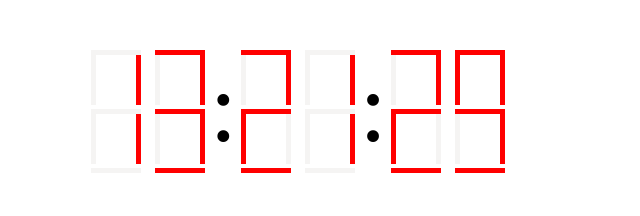
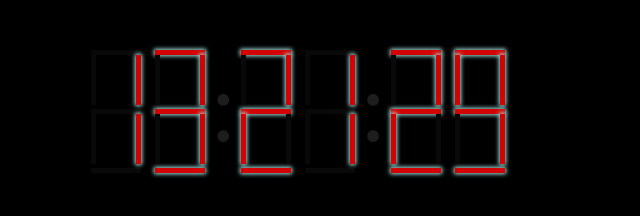
Before and after one commit to jignesh015/led-timer, a plain HTML site: page index.html in a window 1280 px wide. Shown: the whole page, without its empty margins (359-999 px from the left). Drawn offline with Linux system fonts and the light colour scheme.

Commit message:
Modify css

```diff
--- a/css/style.css
+++ b/css/style.css
@@ -1,3 +1,7 @@
+body {
+    background-color: black;
+}
+
 #display {
     margin-left: 35%;
     /*margin-right: 45%;*/
@@ -10,8 +14,8 @@
 
 .colon {
     font-size: 100px;
+    color: #1E1D1D;
     vertical-align: top;
-    text-decoration-color: red;
     display: inline-block;
 }
 
@@ -32,11 +36,13 @@
 }
 
 .black {
-    background-color: #F5F4F3;
+    background-color: #090909;
+
 }
 
 .red {
-    background-color: red;
+    background-color: #D40303;
+    box-shadow: 0 0 4px 1px #AAECE9;
 }
 
 .rect1 {
```
